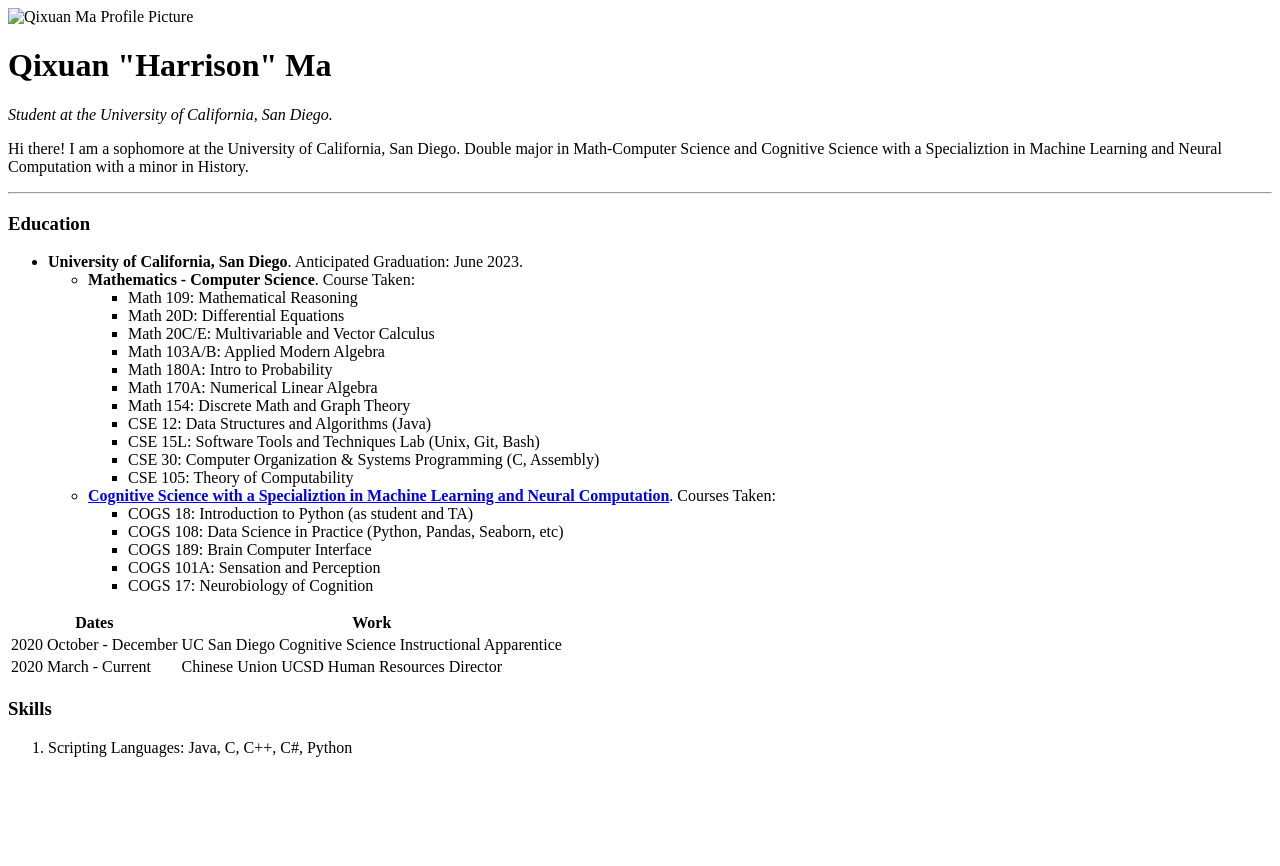
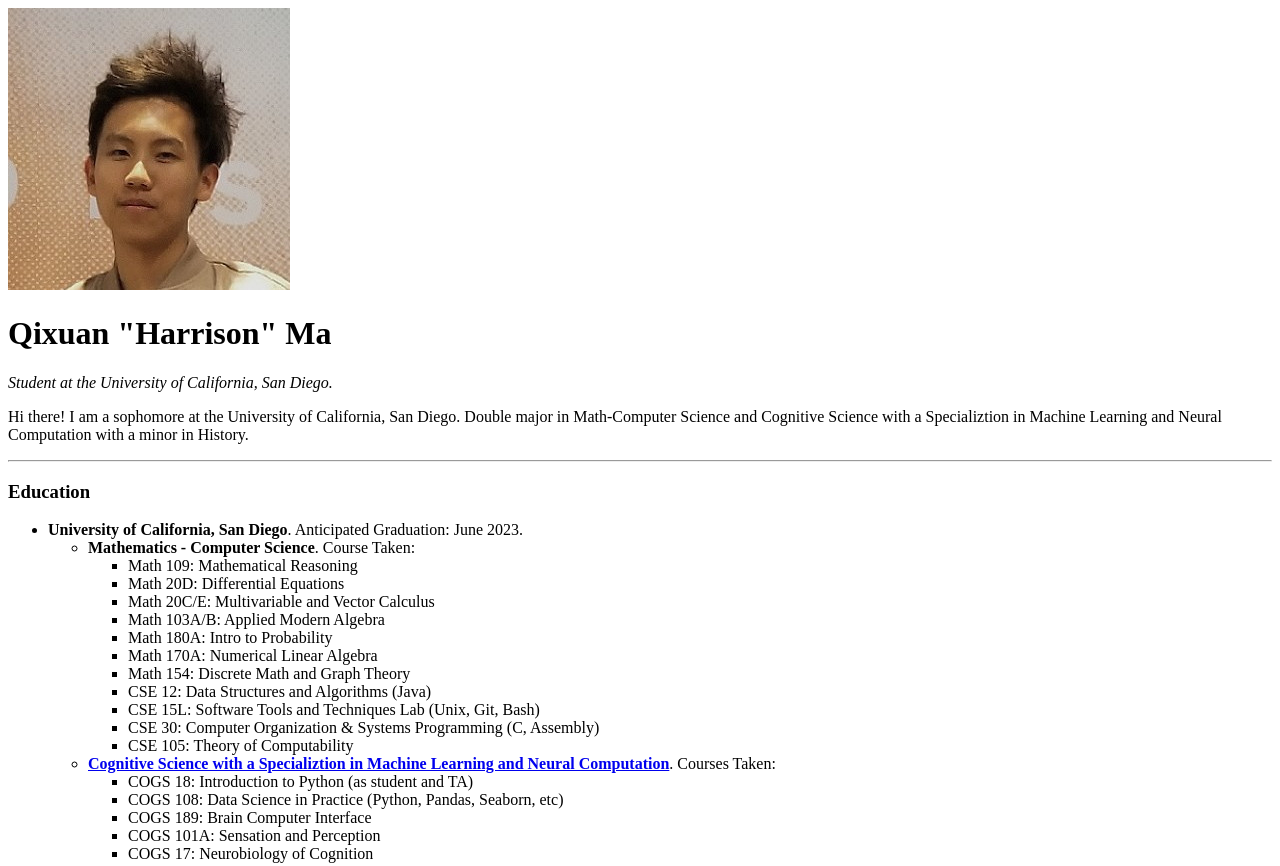
Before and after one commit to Harrison-Q-Ma/CV, a plain HTML site: page index.html in a window 1280 px wide. Shown: the top 866 px of the page. Before the commit the page ends 800 px from the top, so only its background shows below. Drawn offline with Linux system fonts and the light colour scheme.

Commit message:
Updated profile pic

```diff
--- a/index.html
+++ b/index.html
@@ -5,7 +5,7 @@
     <title>Harrison Ma</title>
   </head>
   <body>
-    <img src="123.jpg" alt="Qixuan Ma Profile Picture">
+    <img src="Profile_Pic.jpg" alt="Qixuan Ma Profile Picture">
     <h1>Qixuan "Harrison" Ma</h1>
     <p><em>Student at the University of California, San Diego. </em></p>
     <p>Hi there! I am a sophomore at the University of California, San Diego.
```
Also changed, not shown: Profile_Pic.jpg (added).
